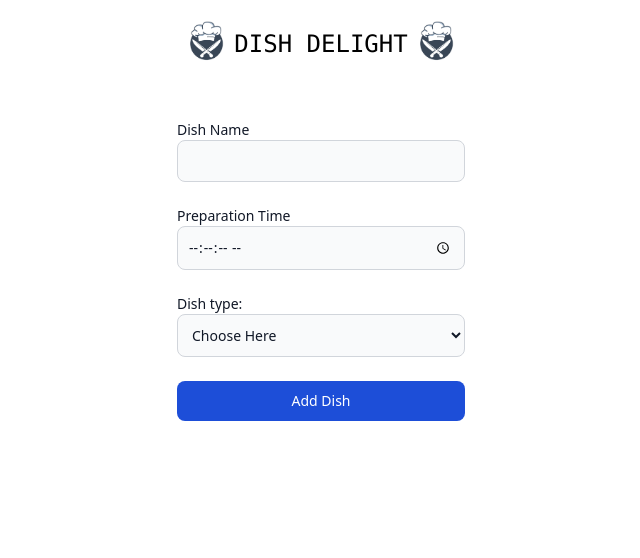
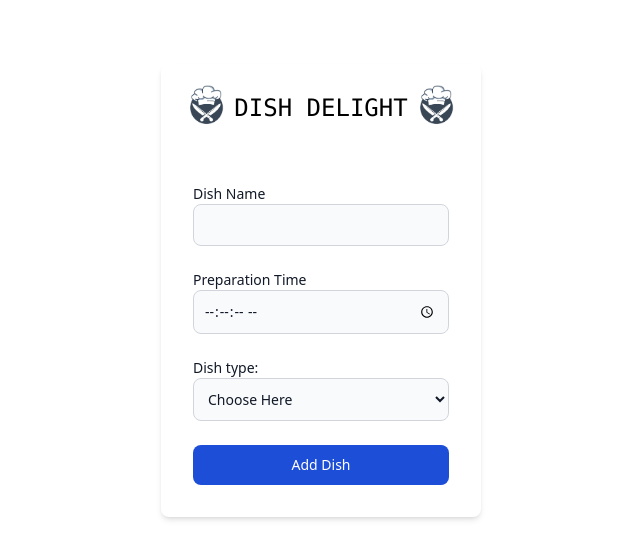
Before and after one commit to waldekglaz/dish-form, a React (Create React App) app: page / in a window 1280 px wide. Shown: the top 558 px of the page, without its empty margins (319-959 px from the left). Built offline with nearby package versions, Linux system fonts and the light colour scheme.

Commit message:
box shadow added

```diff
--- a/src/App.tsx
+++ b/src/App.tsx
@@ -3,7 +3,7 @@ import Heading from "./components/Heading";
 
 const App = () => {
   return (
-    <main className="p-4 ">
+    <main className="max-w-xs mx-auto p-4 shadow-md mt-16 rounded-lg">
       <Heading title="Dish Delight" />
       <Form />
     </main>
```
